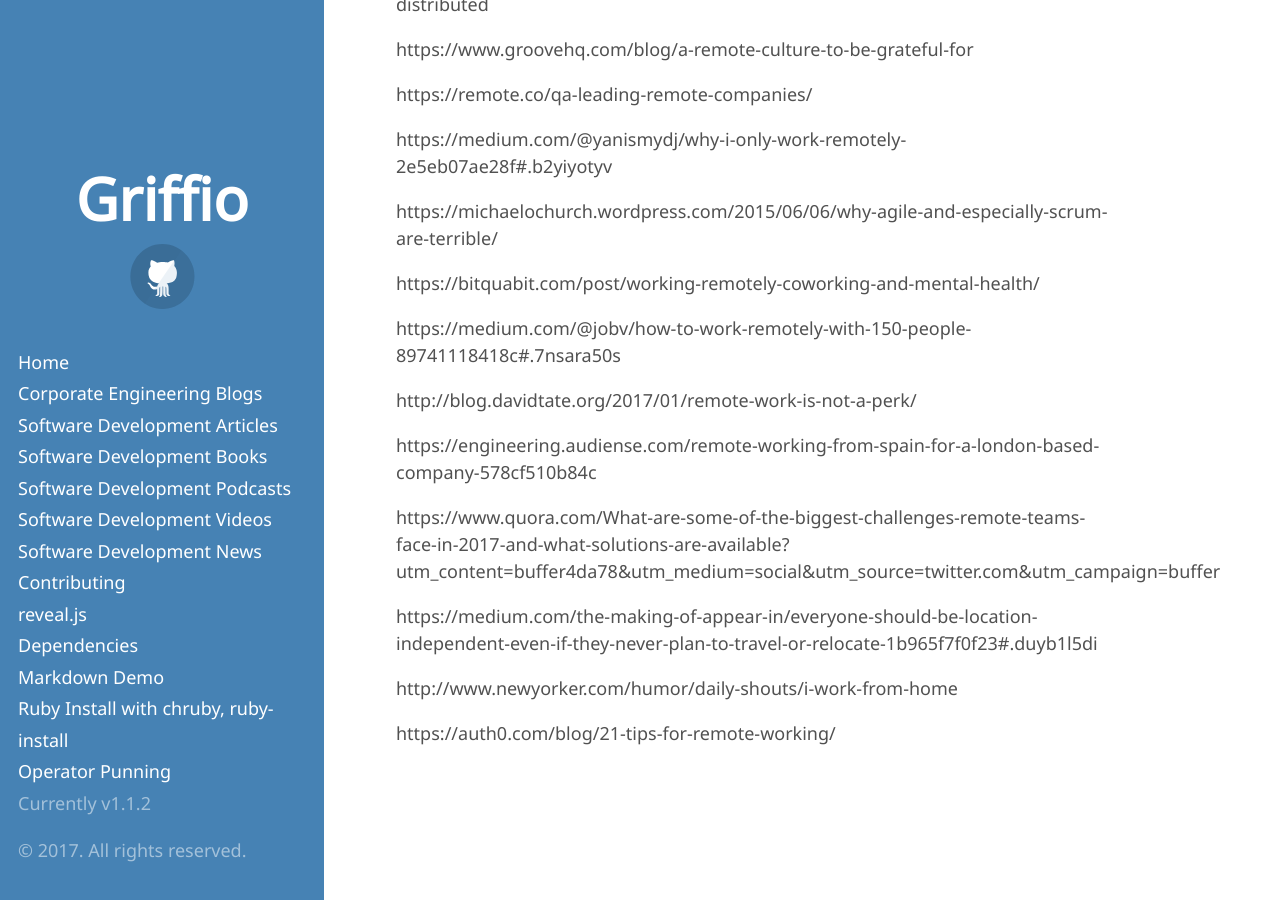
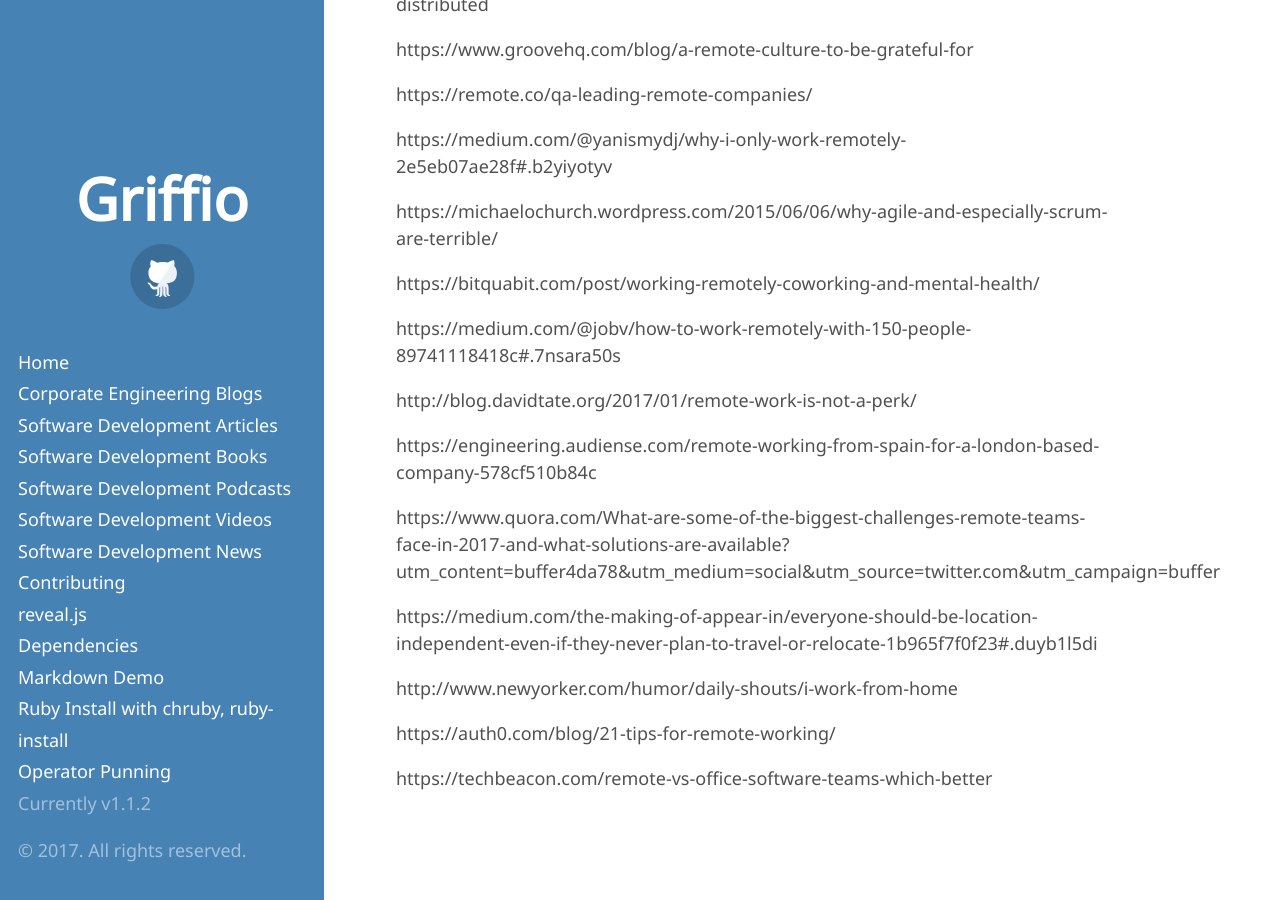
Before and after one commit to griffio/griffio.github.io, a Jekyll site: the page built from distributed_and_remote.md, in a window 1280 px wide and 900 px high, scrolled down 5058 px. Built offline with Jekyll 4.4.1, drawn with Linux system fonts in a browser that asks for light colours; some web fonts are replaced; our own code applies the rules of GitHub Pages for plain Markdown files; some of the changed lines change nothing that is shown.

Commit message:
remote-vs-office-software-teams-which-better

```diff
--- a/distributed_and_remote.md
+++ b/distributed_and_remote.md
@@ -215,3 +215,5 @@ https://medium.com/the-making-of-appear-in/everyone-should-be-location-independe
 http://www.newyorker.com/humor/daily-shouts/i-work-from-home
 
 https://auth0.com/blog/21-tips-for-remote-working/
+
+https://techbeacon.com/remote-vs-office-software-teams-which-better
```
